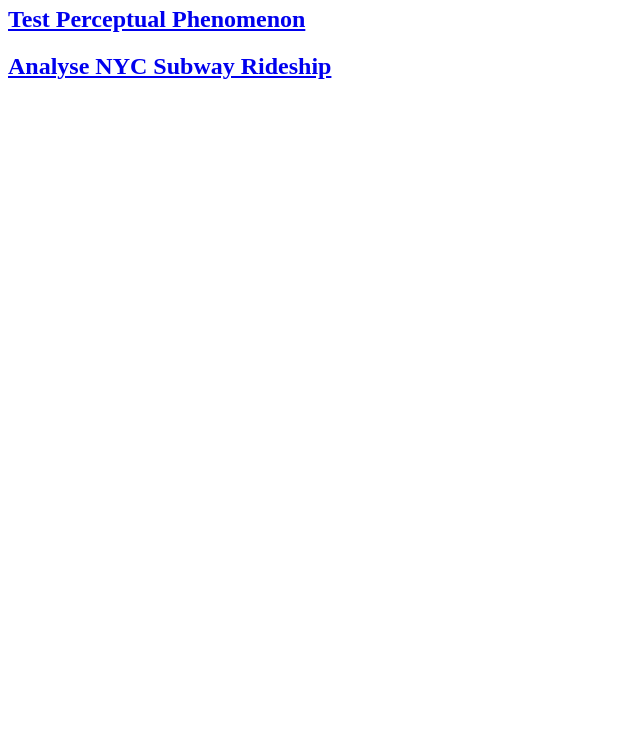
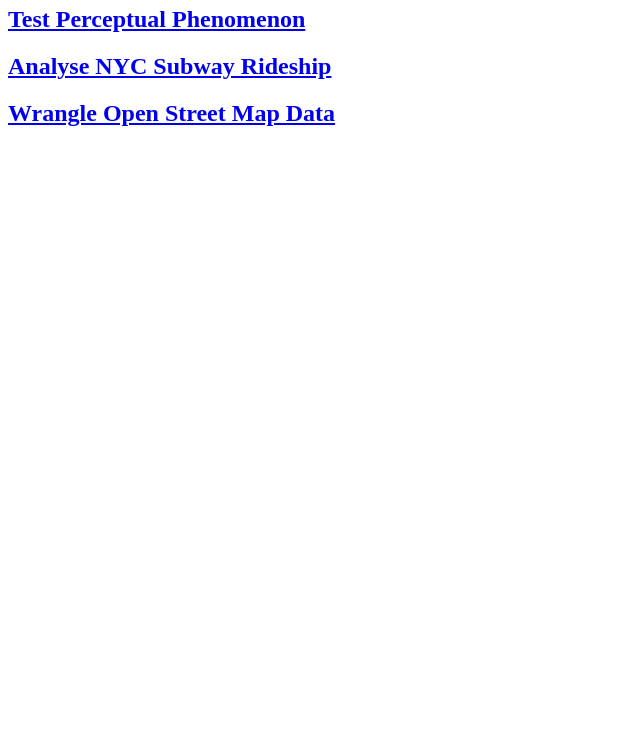
Before and after one commit to rkr1017/rkr1017.github.io, a plain HTML site: page index.html in a window 1280 px wide. Shown: the part 60-800 px from the top of the page, without its empty margins (0-640 px from the left). Drawn offline with Linux system fonts and the light colour scheme.

Commit message:
add open street map project

```diff
--- a/index.html
+++ b/index.html
@@ -17,5 +17,11 @@
 
     </h2>
 
+    <h2>
+
+        <a href="http://rkr1017.github.io/Project_final.html">Wrangle Open Street Map Data</a>
+
+    </h2>
+
   </body>
 </html>
```
